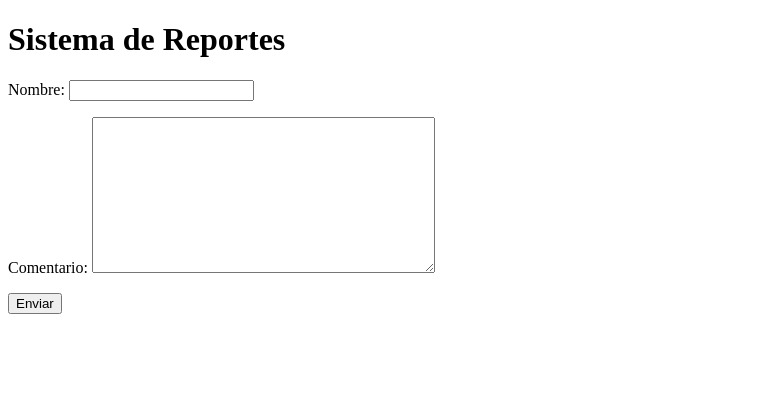
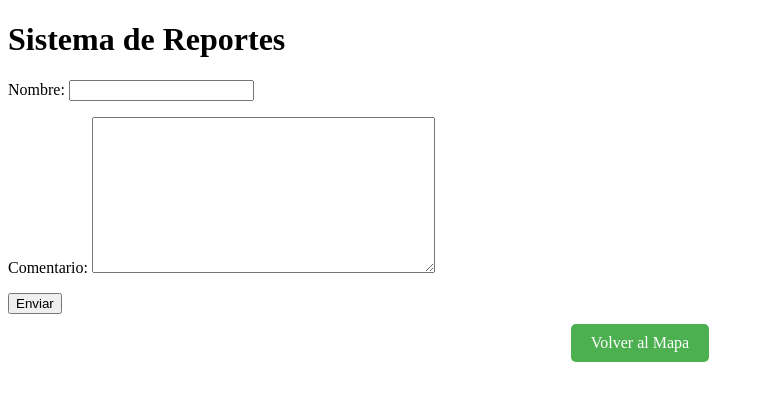
Before and after one commit to IsiOgas/web-binkerton, a Django app: page /reportes/ in a window 1280 px wide. Shown: the top 401 px of the page, without its empty margins (0-764 px from the left). Run offline with Django 5.2, Linux system fonts and the light colour scheme.

Commit message:
Agregue el boton para devolverse en la pestaña de reportes y le di el mismo formato que el de la pestaña del mapa

```diff
--- a/myapp/templates/reportes.html
+++ b/myapp/templates/reportes.html
@@ -4,6 +4,24 @@
     <meta charset="UTF-8">
     <meta name="viewport" content="width=device-width, initial-scale=1.0">
     <title>Sistema de Reportes</title>
+    <style>
+            .buttons {
+            text-align: center;
+            margin-top: 10px;
+        }
+        .buttons a {
+            display: inline-block;
+            padding: 10px 20px;
+            background-color: #4CAF50;
+            color: white;
+            text-decoration: none;
+            font-size: 1em;
+            border-radius: 5px;
+        }
+        .buttons a:hover {
+            background-color: #45a049;
+        }
+    </style>
 </head>
 <body>
     <h1>Sistema de Reportes</h1>
@@ -15,5 +33,9 @@
         {{ form.as_p }}
         <button type="submit">Enviar</button>
     </form>
+    <div>
+        <div class="buttons">
+            <a href="{% url 'mapa' %}">Volver al Mapa</a>
+    </div>
 </body>
 </html>
```
